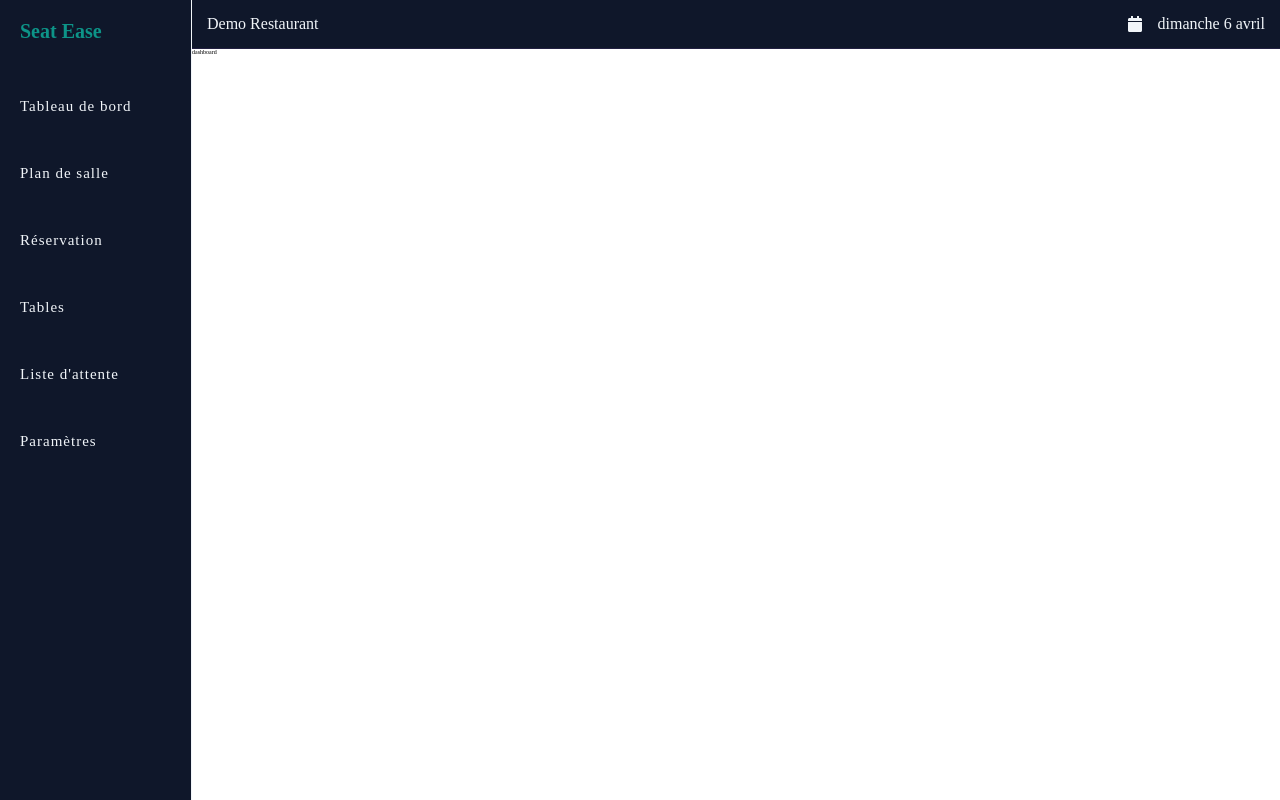
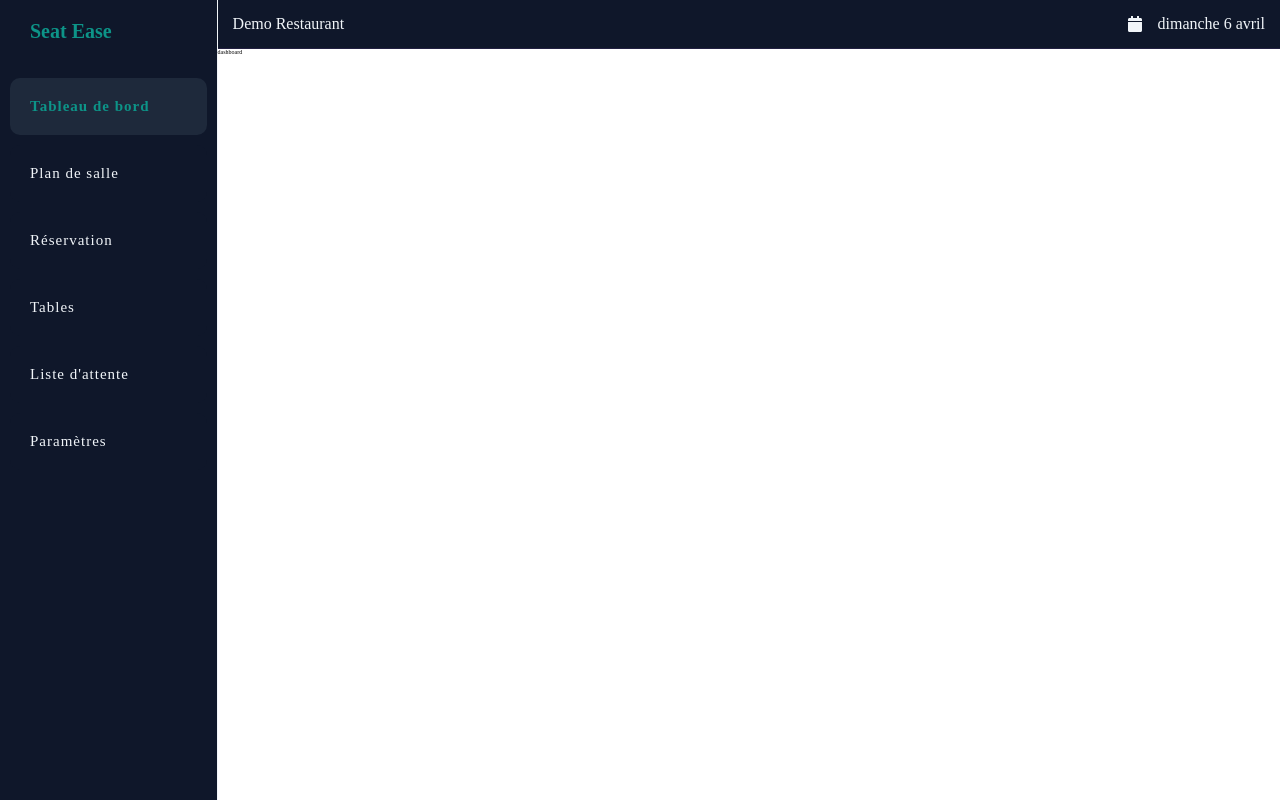
Before and after one commit to Seat-Ease/FrontEnd, a Vue app: page / in a window 1280 px wide. Built offline with nearby package versions, Linux system fonts and the light colour scheme; a web font is replaced by a local one; what v-calendar, vue-konva would draw is missing.

Commit message:
styling adjusting when changing page done

```diff
--- a/src/components/layout/Sidebar.vue
+++ b/src/components/layout/Sidebar.vue
@@ -2,23 +2,45 @@
   <div class="side-bar-container">
     <h3 class="brand-container">Seat Ease</h3>
     <div class="options-container">
-      <RouterLink to="/">Tableau de bord</RouterLink>
-      <RouterLink to="/floorplan">Plan de salle</RouterLink>
-      <RouterLink to="/reservations">Réservation</RouterLink>
-      <RouterLink to="/tables">Tables</RouterLink>
-      <RouterLink to="/waitlist">Liste d'attente</RouterLink>
-      <RouterLink to="/settings">Paramètres</RouterLink>
-      <!-- <button>Tableau de bord</button>
-      <button>Plan de salle</button>
-      <button>Réservation</button>
-      <button>Tables</button>
-      <button>Liste d'attente</button>
-      <button>Paramètres</button> -->
+      <RouterLink class="link" :class="{ selectedPage: currentRoute.path === '/' }" to="/"
+        >Tableau de bord</RouterLink
+      >
+      <RouterLink
+        class="link"
+        :class="{ selectedPage: currentRoute.path === '/floorplan' }"
+        to="/floorplan"
+        >Plan de salle</RouterLink
+      >
+      <RouterLink
+        class="link"
+        :class="{ selectedPage: currentRoute.path === '/reservations' }"
+        to="/reservations"
+        >Réservation</RouterLink
+      >
+      <RouterLink
+        class="link"
+        :class="{ selectedPage: currentRoute.path === '/tables' }"
+        to="/tables"
+        >Tables</RouterLink
+      >
+      <RouterLink
+        class="link"
+        :class="{ selectedPage: currentRoute.path === '/waitlist' }"
+        to="/waitlist"
+        >Liste d'attente</RouterLink
+      >
+      <RouterLink
+        class="link"
+        :class="{ selectedPage: currentRoute.path === '/settings' }"
+        to="/settings"
+        >Paramètres</RouterLink
+      >
     </div>
   </div>
 </template>
 <script setup>
-import { mainStore } from '@/stores/mainStore'
+import { useRoute } from 'vue-router'
+const currentRoute = useRoute()
 </script>
 <style scoped>
 .side-bar-container {
@@ -29,7 +51,8 @@ import { mainStore } from '@/stores/mainStore'
   height: 100%;
   border-right: 0.1rem solid #f1f5f9;
   flex-shrink: 0;
-  min-width: 15%;
+  min-width: 17%;
+  padding: 0 1rem;
 }
 .options-container {
   display: flex;
@@ -43,9 +66,7 @@ import { mainStore } from '@/stores/mainStore'
   font-weight: bold;
   padding: 2rem;
 }
-a:link,
-a:visited,
-a:active {
+.link {
   text-decoration: none;
   color: #f1f5f9;
   background-color: #0f172a;
@@ -56,5 +77,15 @@ a:active {
   padding: 2rem;
   width: 100%;
   display: flex;
+  transition: all 0.2s;
+  border-radius: 1rem;
+}
+.link:hover {
+  background-color: #1e293b;
+}
+.selectedPage {
+  background-color: #1e293b;
+  color: #0d9488;
+  font-weight: 600;
 }
 </style>
--- a/src/router/index.js
+++ b/src/router/index.js
@@ -30,8 +30,8 @@ const router = createRouter({
       component: Settings,
     },
     {
-      path: '/reservation',
-      name: 'reservation',
+      path: '/reservations',
+      name: 'reservations',
       component: Reservation,
     },
     {
```
